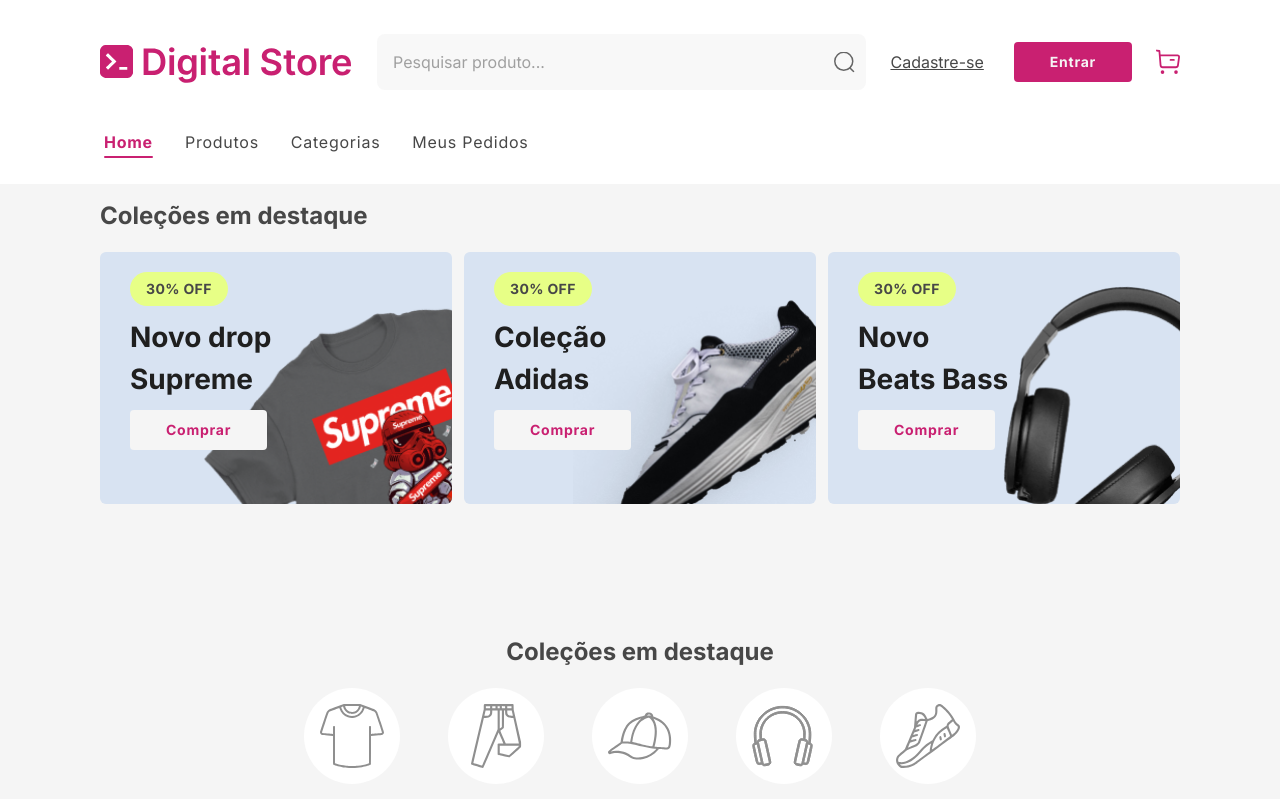
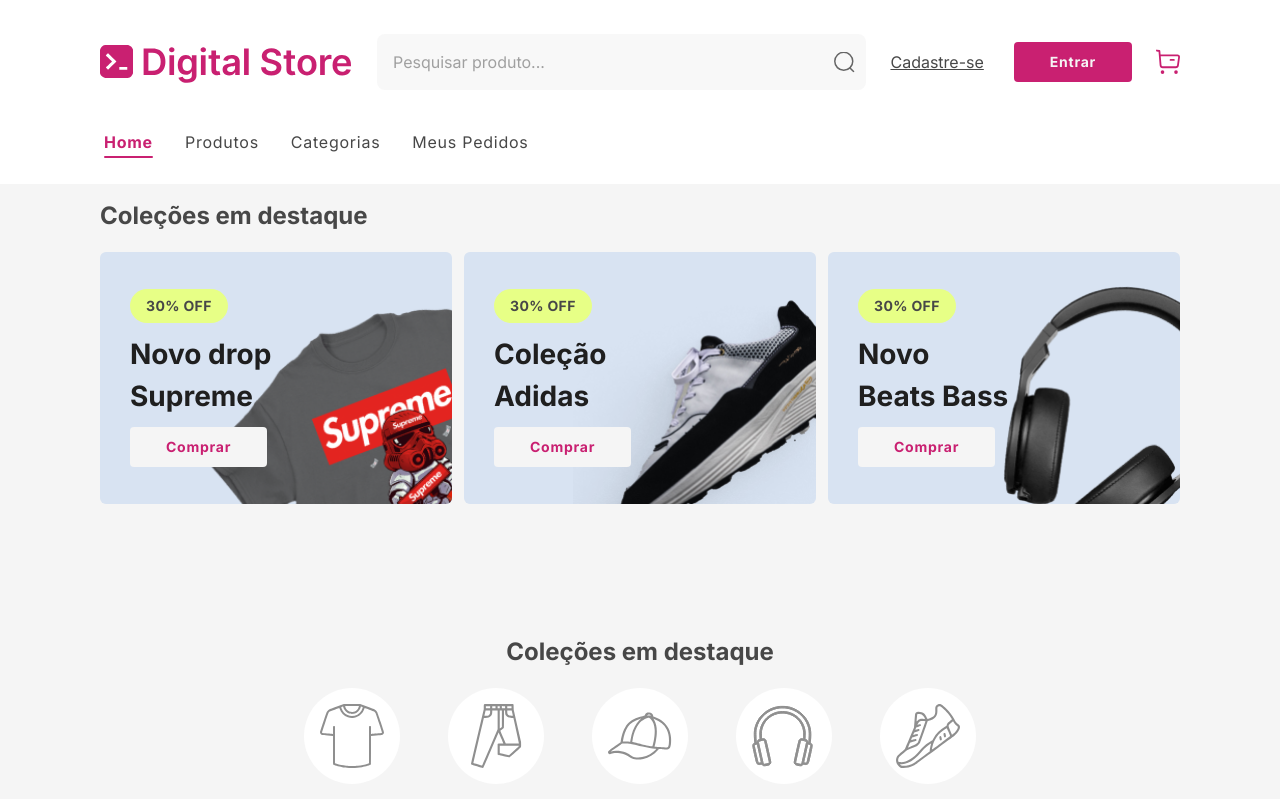
Before and after one commit to umahora/digital-store, a React (Vite) app: page / in a window 1280 px wide. Shown: the top 799 px of the page. Built offline with nearby package versions, Linux system fonts and the light colour scheme.

Commit message:
fix topcollections

```diff
--- a/src/components/TopCollections.jsx
+++ b/src/components/TopCollections.jsx
@@ -28,7 +28,7 @@
                 {info.map((item, id) => (
                     <div
                         key={id}
-                        className="bg-[#D8E3F2] relative w-full h-53 md:h-63 p-5 md:px-7.5 rounded-md overflow-hidden
+                        className="flex items-center bg-[#D8E3F2] relative w-full h-53 md:h-63 p-5 md:px-7.5 rounded-md overflow-hidden
                         duration-300 ease-in-out
                         hover:shadow-md"
                     >
```
